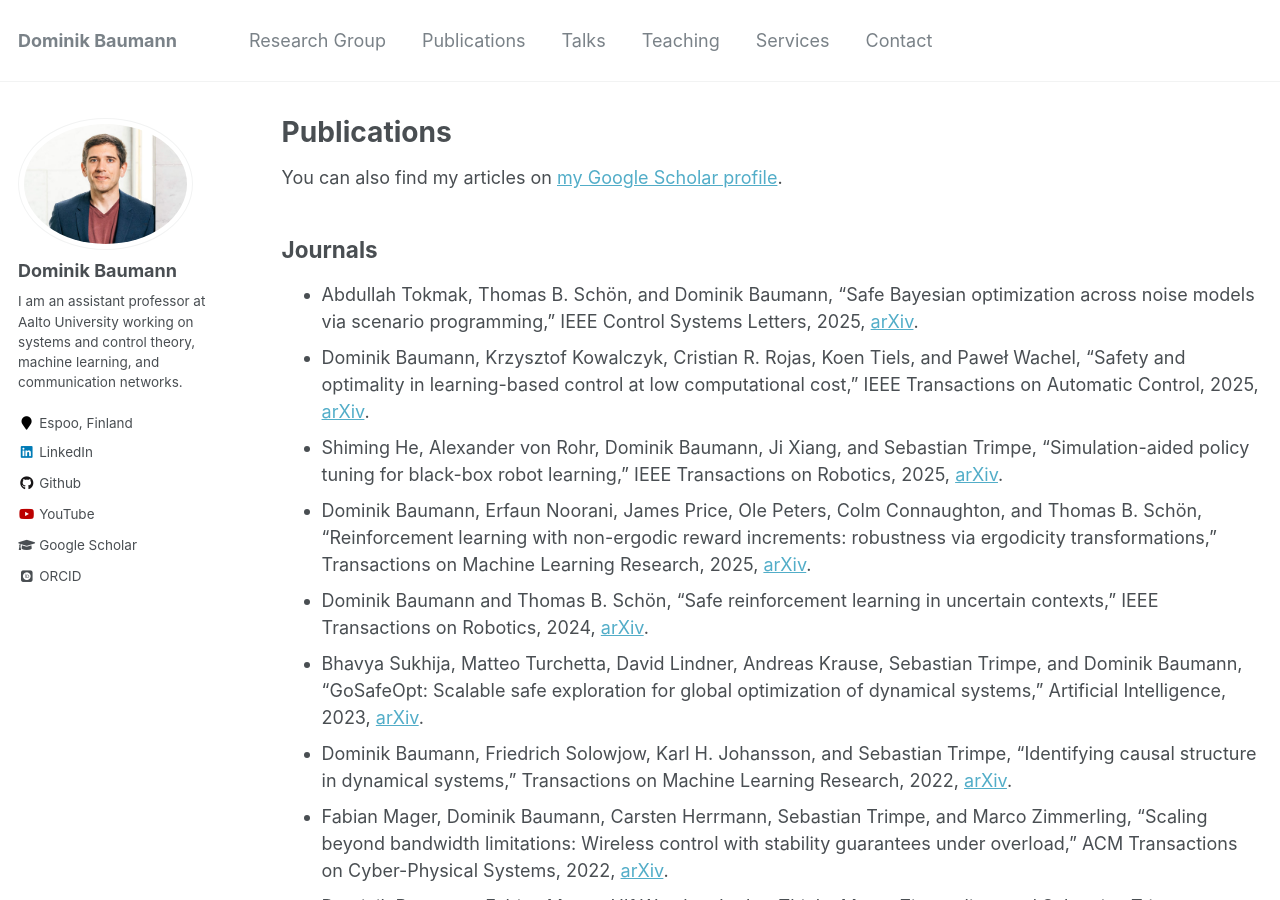
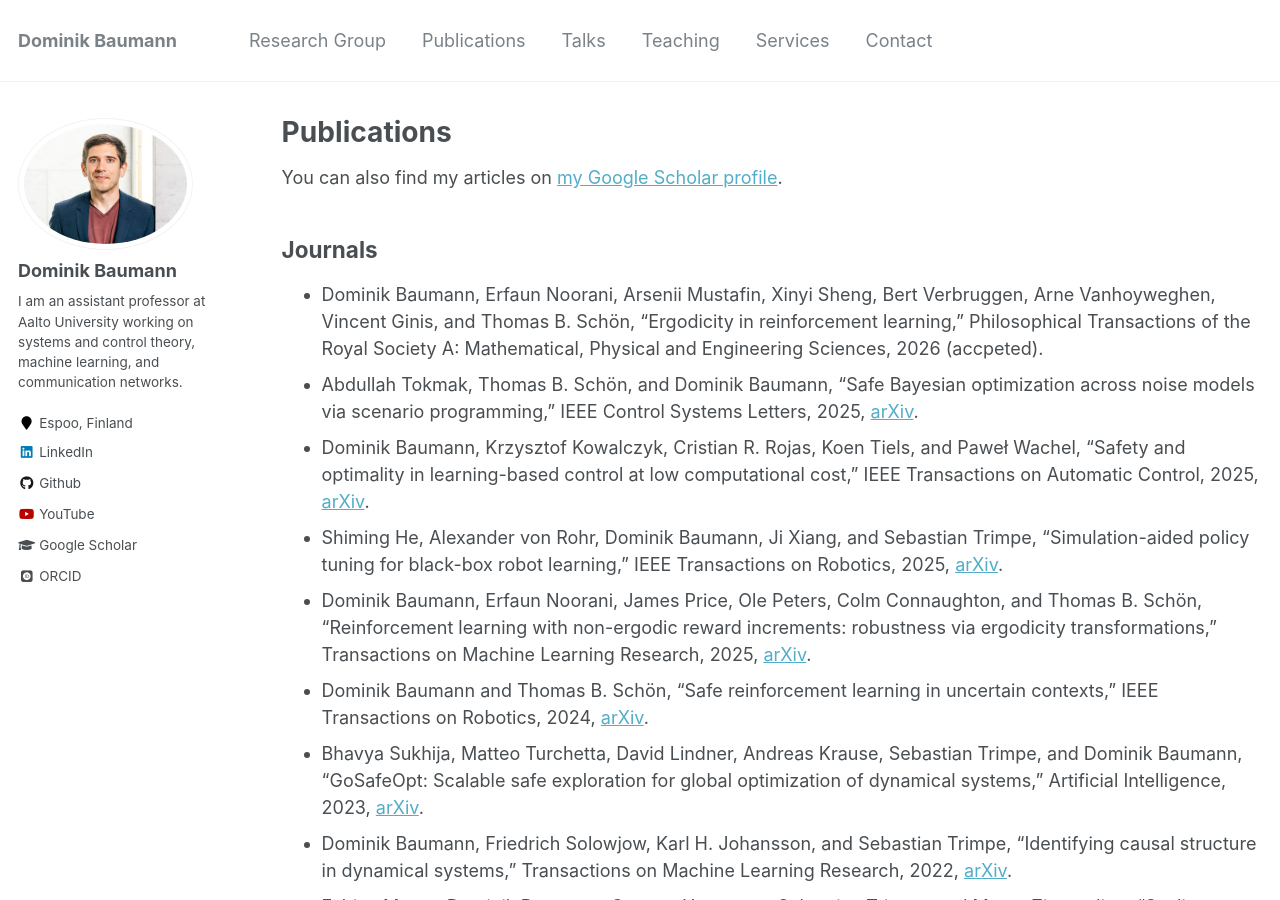
Before and after one commit to baumanndominik/baumanndominik.github.io, a Jekyll site: the page built from _pages/publications.md, in a window 1280 px wide and 900 px high. Built offline with Jekyll 4.4.1, drawn with Linux system fonts in a browser that asks for light colours; some web fonts are replaced.

Commit message:
new paper

```diff
--- a/_pages/publications.md
+++ b/_pages/publications.md
@@ -9,6 +9,7 @@ You can also find my articles on [my Google Scholar profile](https://scholar.goo
 
 ## Journals
 
+* Dominik Baumann, Erfaun Noorani, Arsenii Mustafin, Xinyi Sheng, Bert Verbruggen, Arne Vanhoyweghen, Vincent Ginis, and Thomas B. Schön, "Ergodicity in reinforcement learning," Philosophical Transactions of the Royal Society A: Mathematical, Physical and Engineering Sciences, 2026 (accpeted).
 * Abdullah Tokmak, Thomas B. Schön, and Dominik Baumann, "Safe Bayesian optimization across noise models via scenario programming," IEEE Control Systems Letters, 2025, [arXiv](https://arxiv.org/abs/2512.11580).
 * Dominik Baumann, Krzysztof Kowalczyk, Cristian R. Rojas, Koen Tiels, and Paweł Wachel, "Safety and optimality in learning-based control at low computational cost," IEEE Transactions on Automatic Control, 2025, [arXiv](https://arxiv.org/abs/2505.08026).
 * Shiming He, Alexander von Rohr, Dominik Baumann, Ji Xiang, and Sebastian Trimpe, "Simulation-aided policy tuning for black-box robot learning," IEEE Transactions on Robotics, 2025, [arXiv](https://arxiv.org/abs/2411.14246).
```
